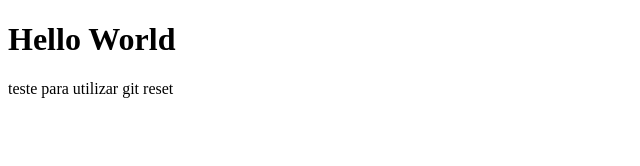
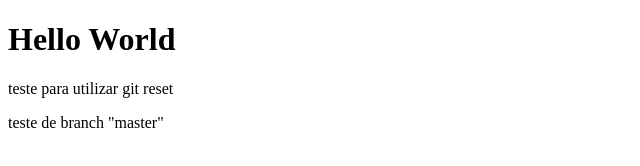
Before and after one commit to MartiniLeandro/GIT_estudos, a plain HTML site: page index.html in a window 1280 px wide. Shown: the whole page, without its empty margins (0-640 px from the left). Drawn offline with Linux system fonts and the light colour scheme.

Commit message:
commit de teste branch master

```diff
--- a/index.html
+++ b/index.html
@@ -8,5 +8,6 @@
 <body>
     <h1>Hello World</h1>
     <p>teste para utilizar git reset</p>
+    <p>teste de branch "master"</p>
 </body>
 </html>
```
